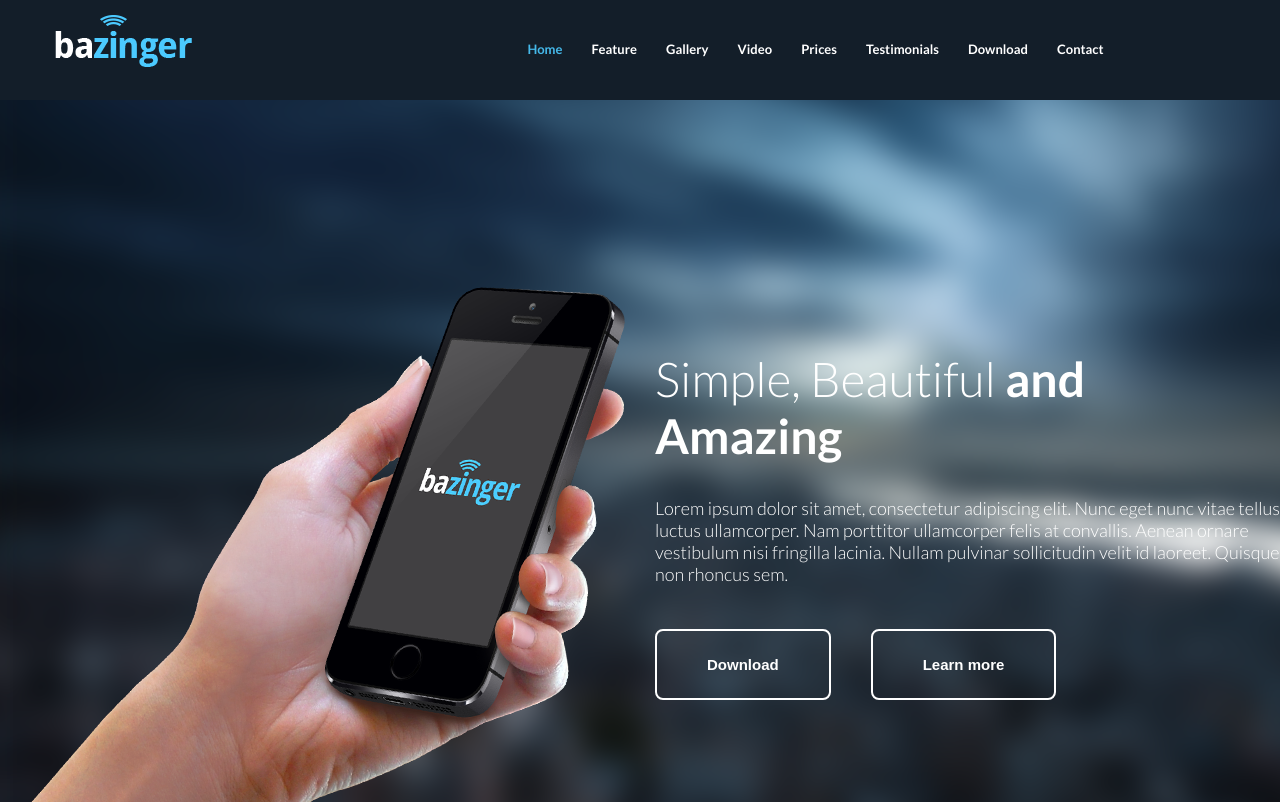
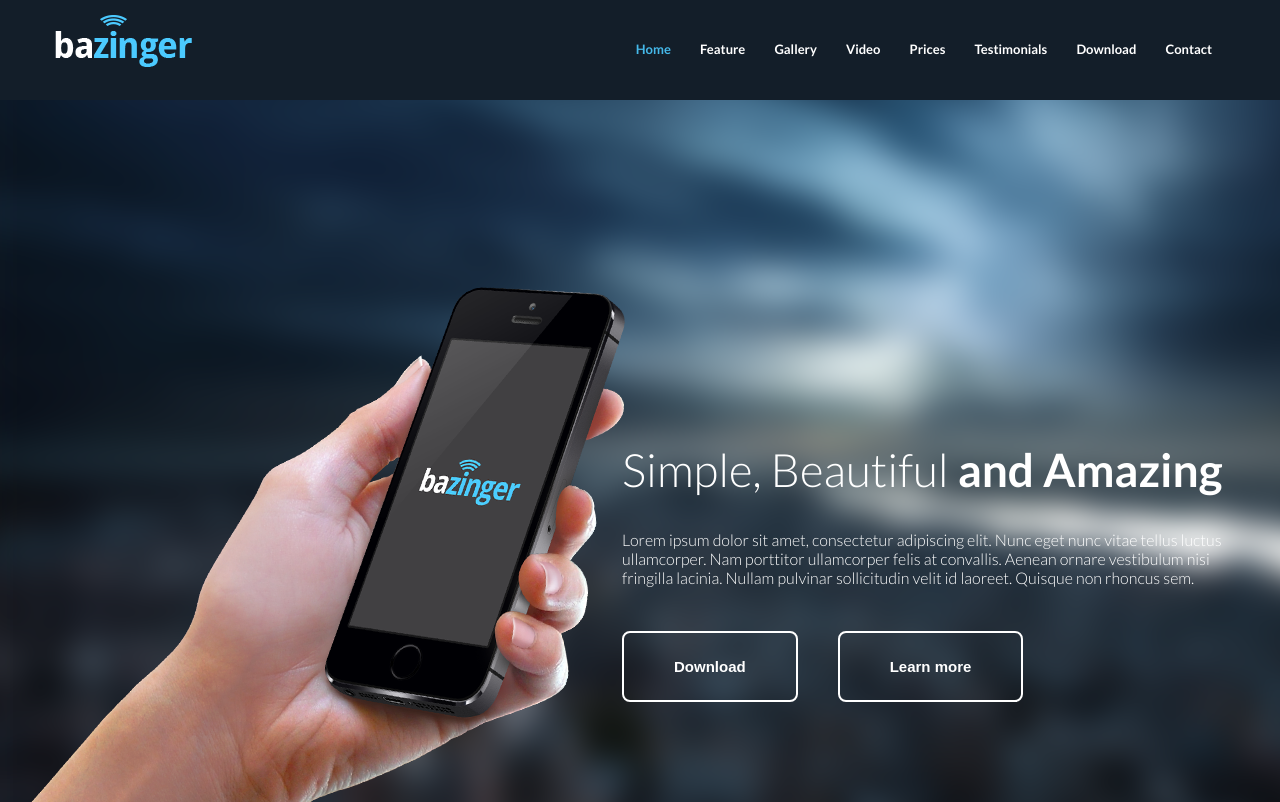
Before and after one commit to nadimMahamud/Bazinger, a plain HTML site: page index.html in a window 1280 px wide. Drawn offline with Linux system fonts and the light colour scheme; a web font is replaced by a local one.

Commit message:
banner part new

```diff
--- a/css/style.css
+++ b/css/style.css
@@ -18,7 +18,6 @@ a{
   background-color: #131e29;
 }
 .container{
-  height: 100%;
   width: 1170px;
   margin: 0 auto 0 auto;
 }
@@ -41,7 +40,7 @@ a{
   width: 70%;
 }
 #navbar .container .menu-list ul{
-  text-align: center;
+  text-align: right;
 }
 #navbar .container .menu-list ul li{
   display: inline-block;
@@ -66,14 +65,14 @@ a{
   background-image: url("../images/banner.png");
 }
 .banner-part{
-  margin-left: 655px;
+  margin-left: 567px;
+  padding-top: 342px;
 }
 .banner-part .introductory{
   color: #fff;
-  padding-top: 250px;
 }
 .banner-part .introductory h1{
-  font-size: 48px;
+  font-size: 46px;
   font-weight: 300;
 }
 .banner-part .introductory h1 span{
@@ -81,7 +80,7 @@ a{
 }
 .banner-part .introductory p{
   margin-top: 33px;
-  font-size: 18px;
+  font-size: 16px;
   font-weight: 300;
 }
 .banner-part .button{
--- a/index.html
+++ b/index.html
@@ -63,6 +63,7 @@
     <!-- Navbar End -->
     <!-- Banner part start -->
     <section id="banner">
+      <div class="container">
         <div class="banner-part">
           <div class="introductory">
             <h1>
@@ -81,6 +82,7 @@
             </div>
           </div>
         </div>
+      </div>
     </section>
     <!-- Banner part end -->
 
```
Lines whose indentation alone changed are shown as unchanged.
